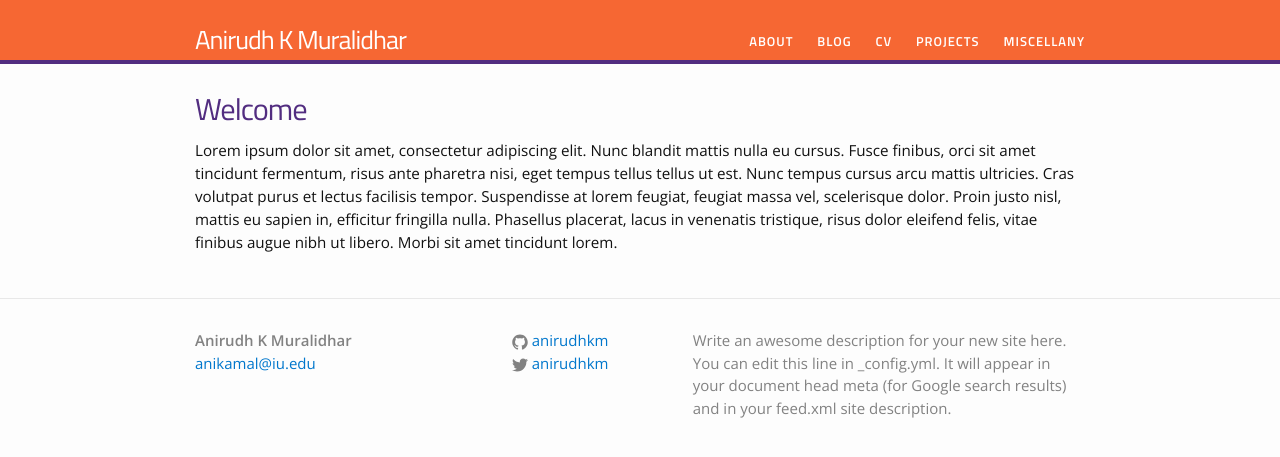
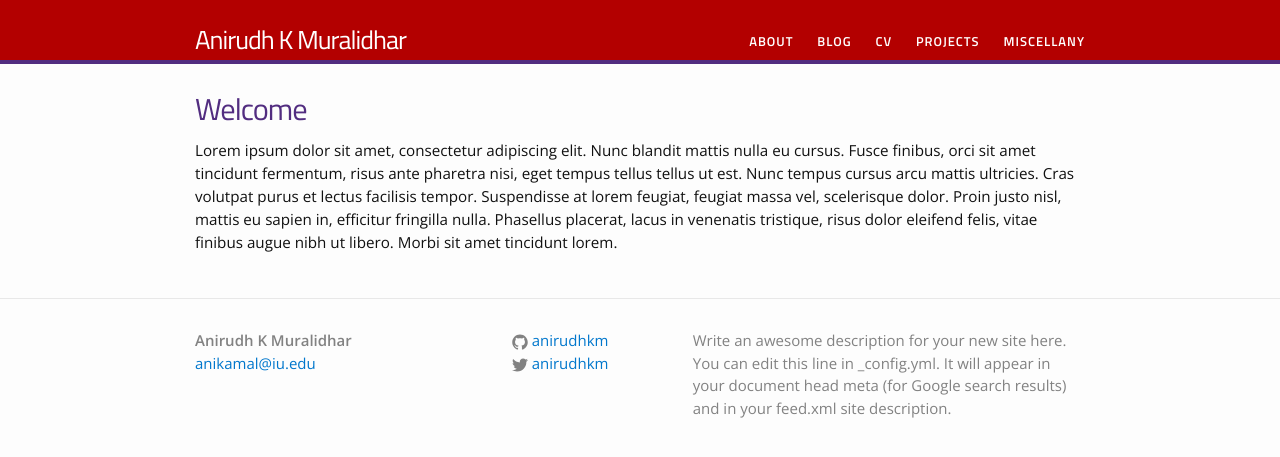
Before and after one commit to anirudhkm/anirudhkm.github.io, a Jekyll site: the page built from index.html, in a window 1280 px wide. Shown: the top 457 px of the page. Built offline with Jekyll 4.4.1, drawn with Linux system fonts in a browser that asks for light colours.

Commit message:
color change

```diff
--- a/css/main.scss
+++ b/css/main.scss
@@ -18,7 +18,7 @@ $background-color: #fdfdfd;
 $brand-color:      #0077CC;
 // $gameday-sky: #109dc0;
 $clemson-purple:      #522d80;
-$clemson-orange:      #f66733;
+$clemson-orange:      #b30000;
 
 
 $grey-color:       #828282;
```
